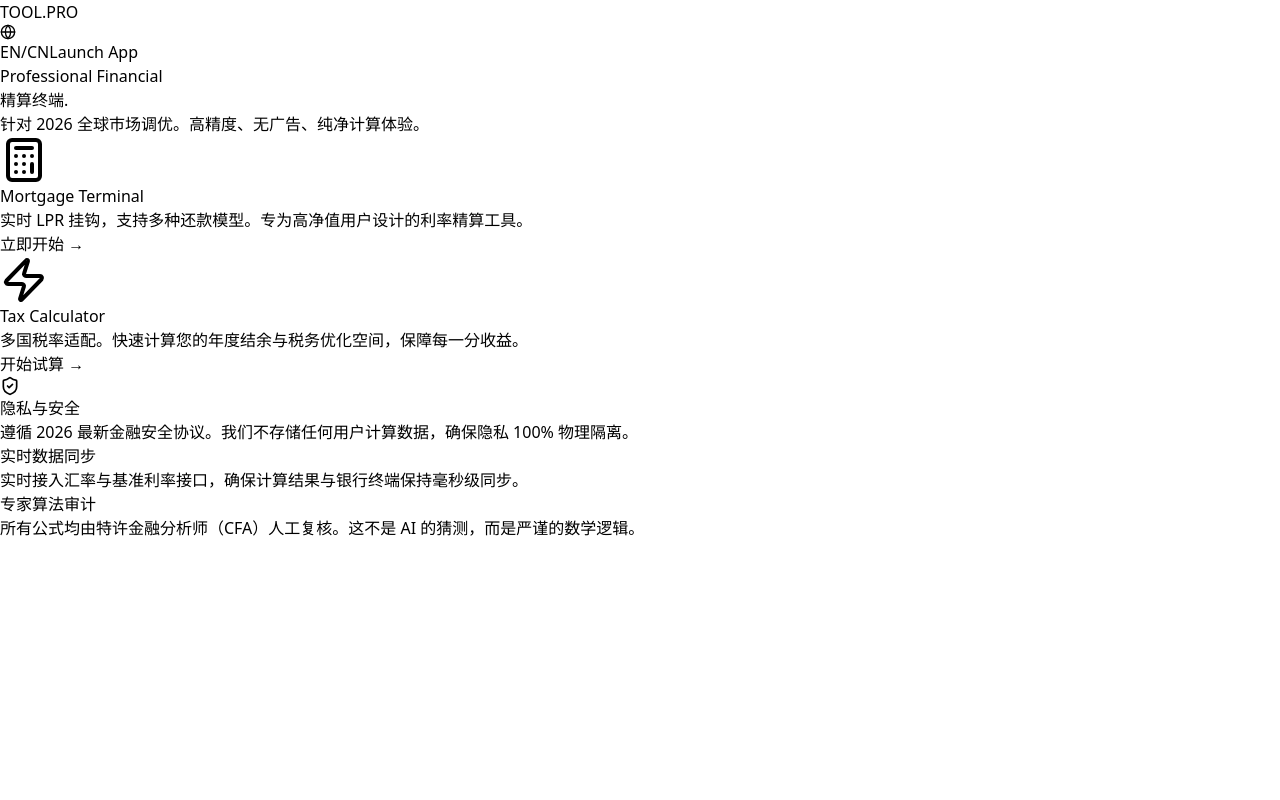
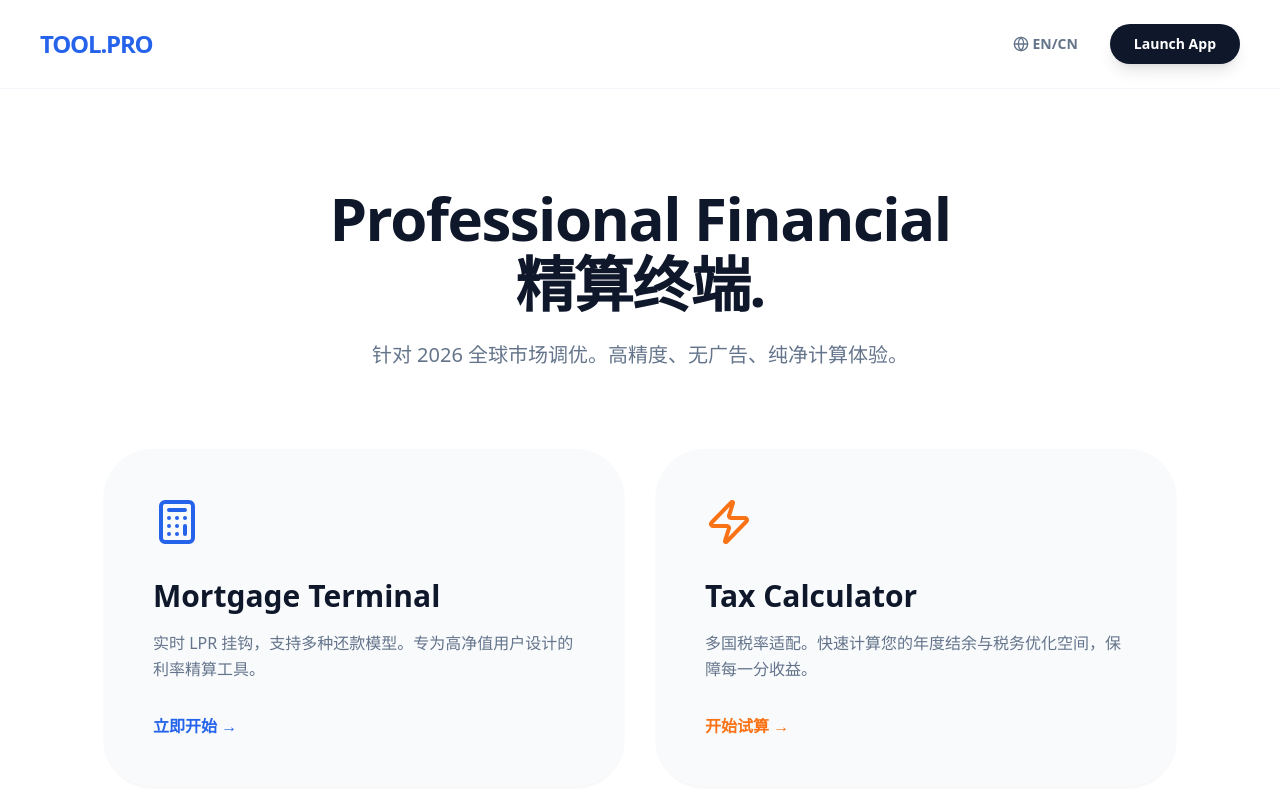
Before and after one commit to hezhanleiok/tool, a Next.js app: page / in a window 1280 px wide. Shown: the top 800 px of the page. Built offline with nearby package versions, Linux system fonts and the light colour scheme.

Commit message:
add new fire

```diff
--- /dev/null
+++ b/tailwind.config.ts
@@ -0,0 +1,14 @@
+import type { Config } from "tailwindcss";
+
+const config: Config = {
+  content: [
+    "./src/pages/**/*.{js,ts,jsx,tsx,mdx}",
+    "./src/components/**/*.{js,ts,jsx,tsx,mdx}",
+    "./src/app/**/*.{js,ts,jsx,tsx,mdx}",
+  ],
+  theme: {
+    extend: {},
+  },
+  plugins: [],
+};
+export default config;
```
